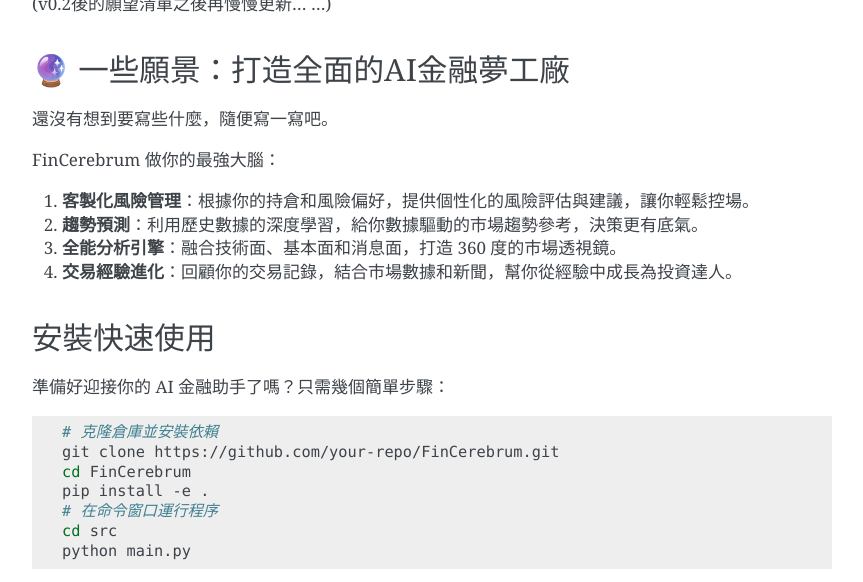
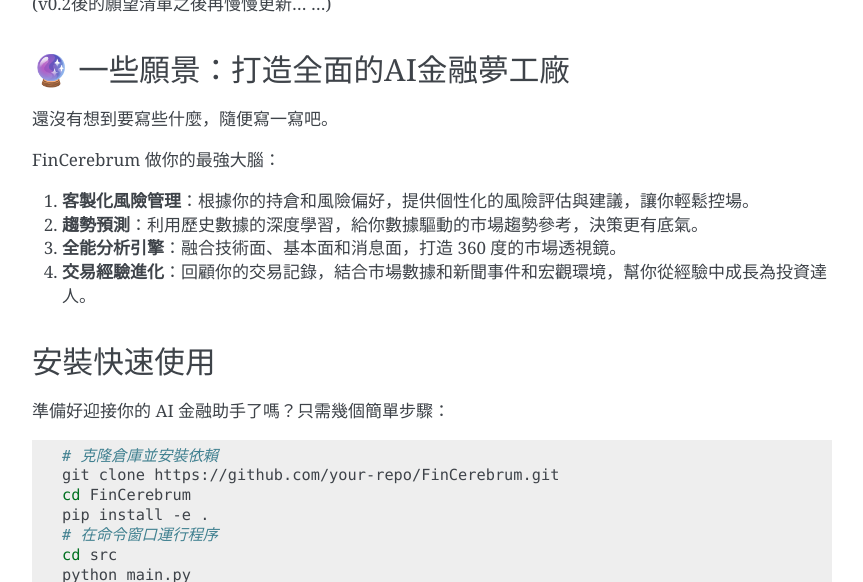
Before and after one commit to rayyuichibang/FinCerebrum, a Sphinx documentation site: the page built from docs/readme.rst, in a window 1280 px wide and 900 px high, scrolled down 819 px, cut to the strip 0-582 px from the top of the window. Shown: the whole strip, without its empty margins (338-1201 px from the left). Built offline with Sphinx 7.4.7, drawn with Linux system fonts in a browser that asks for light colours; pages that are not in the unit, such as notebooks, are missing from menus; the version number is read from the project's files by our own code.

Commit message:
Update readme.rst

```diff
--- a/docs/readme.rst
+++ b/docs/readme.rst
@@ -39,7 +39,7 @@ FinCerebrum 做你的最強大腦：
 1. **客製化風險管理**：根據你的持倉和風險偏好，提供個性化的風險評估與建議，讓你輕鬆控場。
 2. **趨勢預測**：利用歷史數據的深度學習，給你數據驅動的市場趨勢參考，決策更有底氣。
 3. **全能分析引擎**：融合技術面、基本面和消息面，打造 360 度的市場透視鏡。
-4. **交易經驗進化**：回顧你的交易記錄，結合市場數據和新聞，幫你從經驗中成長為投資達人。
+4. **交易經驗進化**：回顧你的交易記錄，結合市場數據和新聞事件和宏觀環境，幫你從經驗中成長為投資達人。
 
 安裝快速使用
 ----------
```
